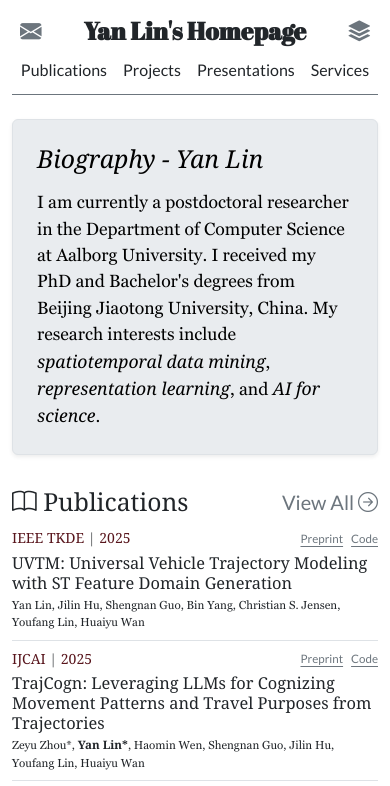
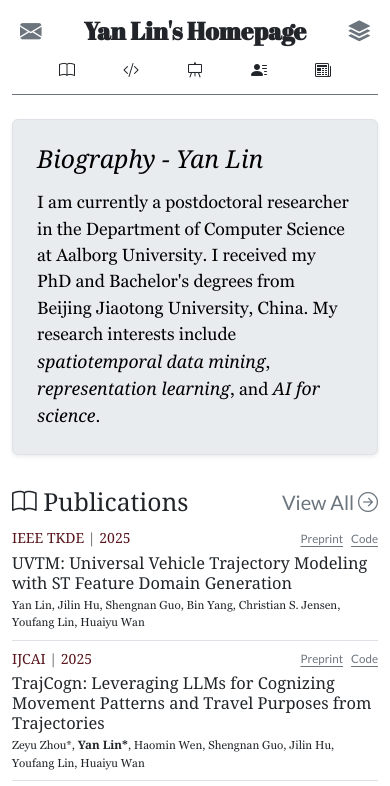
Before and after one commit to Logan-Lin/homepage, a plain HTML site: page dist/index.html in a window 390 px wide. Shown: the top 786 px of the page. Drawn offline with nearby package versions, Linux system fonts and the light colour scheme.

Commit message:
Improve responsive nav bar

```diff
--- a/dist/index.html
+++ b/dist/index.html
@@ -38,18 +38,21 @@
       </div>
 
   <nav class="navbar navbar-expand">
-  <ul class="navbar-nav d-flex justify-content-evenly mx-auto gap-3 gap-md-5">
+  <ul class="navbar-nav d-flex justify-content-evenly mx-auto gap-5">
     <li class="nav-item">
-      <a class="link nav-link px-0" href="/#publications">Publications</a>
+      <a class="link nav-link px-0" href="/#publications"><i class="bi bi-book d-inline d-md-none d-lg-inline"></i> <span class="d-none d-md-inline">Publications</span></a>
     </li>
     <li class="nav-item">
-      <a class="link nav-link px-0" href="/#projects">Projects</a>
+      <a class="link nav-link px-0" href="/#projects"><i class="bi bi-code-slash d-inline d-md-none d-lg-inline"></i> <span class="d-none d-md-inline">Projects</span></a>
     </li>
     <li class="nav-item">
-      <a class="link nav-link px-0" href="/#presentations">Presentations</a>
+      <a class="link nav-link px-0" href="/#presentations"><i class="bi bi-easel d-inline d-md-none d-lg-inline"></i> <span class="d-none d-md-inline">Presentations</span></a>
     </li>
     <li class="nav-item">
-      <a class="link nav-link px-0" href="/#services">Services</a>
+      <a class="link nav-link px-0" href="/#services"><i class="bi bi-person-lines-fill d-inline d-md-none d-lg-inline"></i> <span class="d-none d-md-inline">Services</span></a>
+    </li>
+    <li class="nav-item">
+      <a class="link nav-link px-0" href="/#blog"><i class="bi bi-newspaper d-inline d-md-none d-lg-inline"></i> <span class="d-none d-md-inline">Blog</span></a>
     </li>
   </ul>
 </nav>
@@ -710,7 +713,7 @@
         <p class="text-center text-secondary" style="font-size: 0.8rem; font-family: 'Lato', sans-serif;">
             Copyright © 2025. Designed and implemented by Yan Lin.
             <span class="mx-1">|</span>
-            <a class="link-secondary" target="_blank" href="https://git.yanlincs.com/yanlin/Homepage">Source Code</a>
+            <a class="link link-secondary" target="_blank" href="https://git.yanlincs.com/yanlin/Homepage">Source Code</a>
         </p>
     </div>
   </footer>
```
Also changed, not shown: dist/blog/index.html (+1 -1 lines), dist/presentations/index.html (+1 -1 lines), dist/projects/index.html (+9 -6 lines), dist/publications/index.html (+9 -6 lines), templates/base.html (+1 -1 lines), templates/partials/navigation.html (+8 -5 lines), 1 other file.
